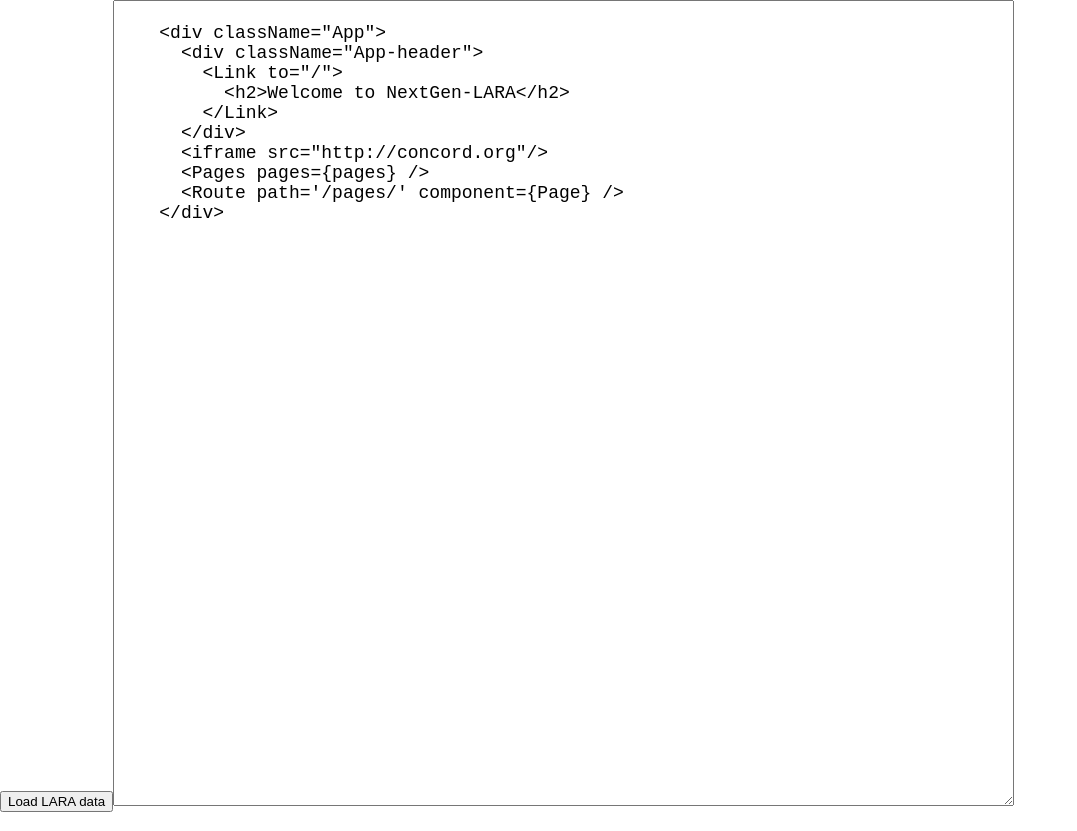
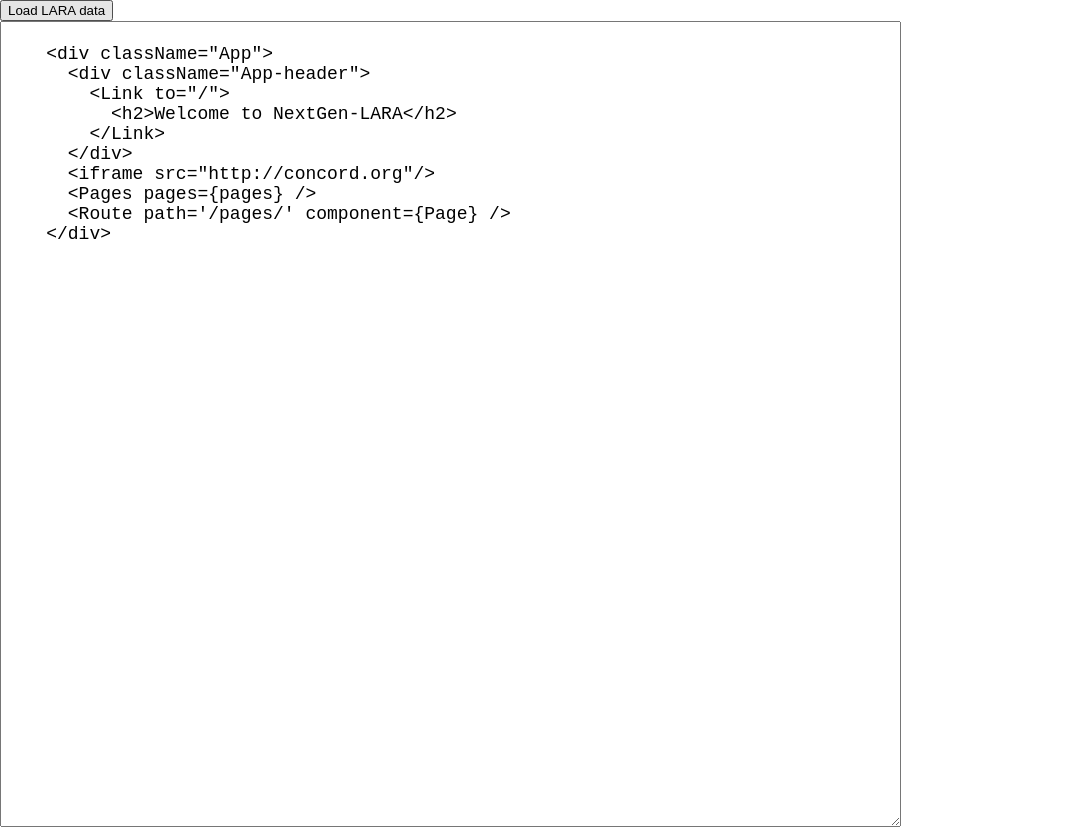
Before and after one commit to concord-consortium/nextgen-lara, a React (Create React App) app: page / in a window 1280 px wide. Shown: the whole page, without its empty margins (0-1077 px from the left). Built offline with nearby package versions, Linux system fonts and the light colour scheme.

Commit message:
Move load button

```diff
--- a/src/App.js
+++ b/src/App.js
@@ -43,7 +43,9 @@ class App extends Component {
 
     if(laraData == null) {
         return (
-            <button onClick={this.loadLaraData.bind(this)}>Load LARA data</button>
+            <div style={{align: 'top'}}>
+              <button onClick={this.loadLaraData.bind(this)}>Load LARA data</button>
+            </div>
         );
     }
 
```
